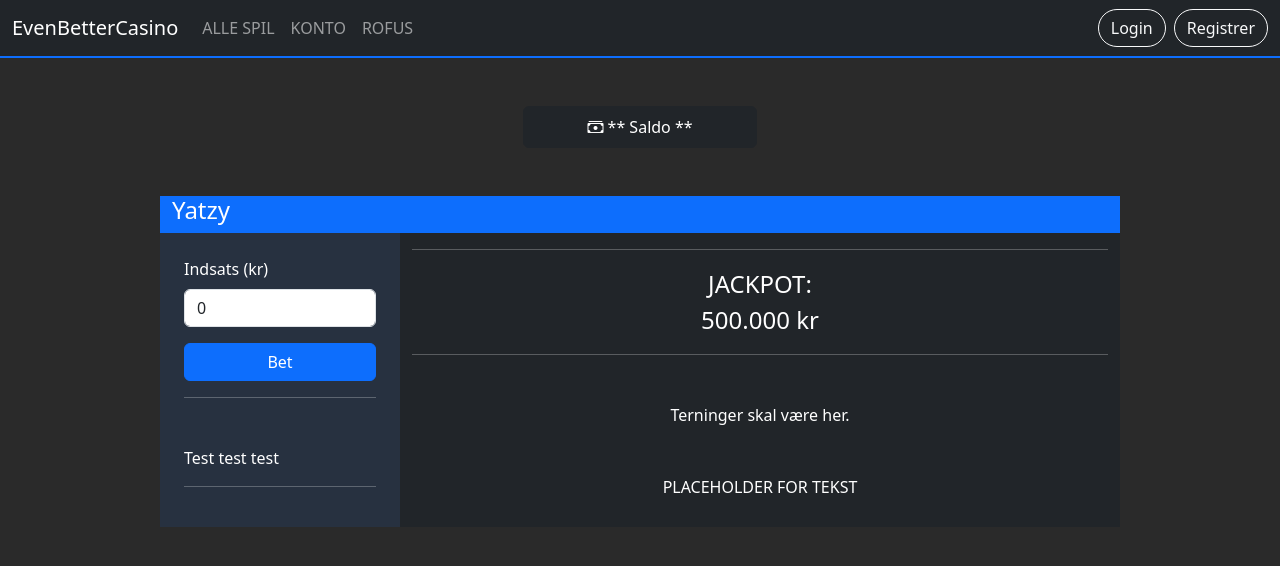
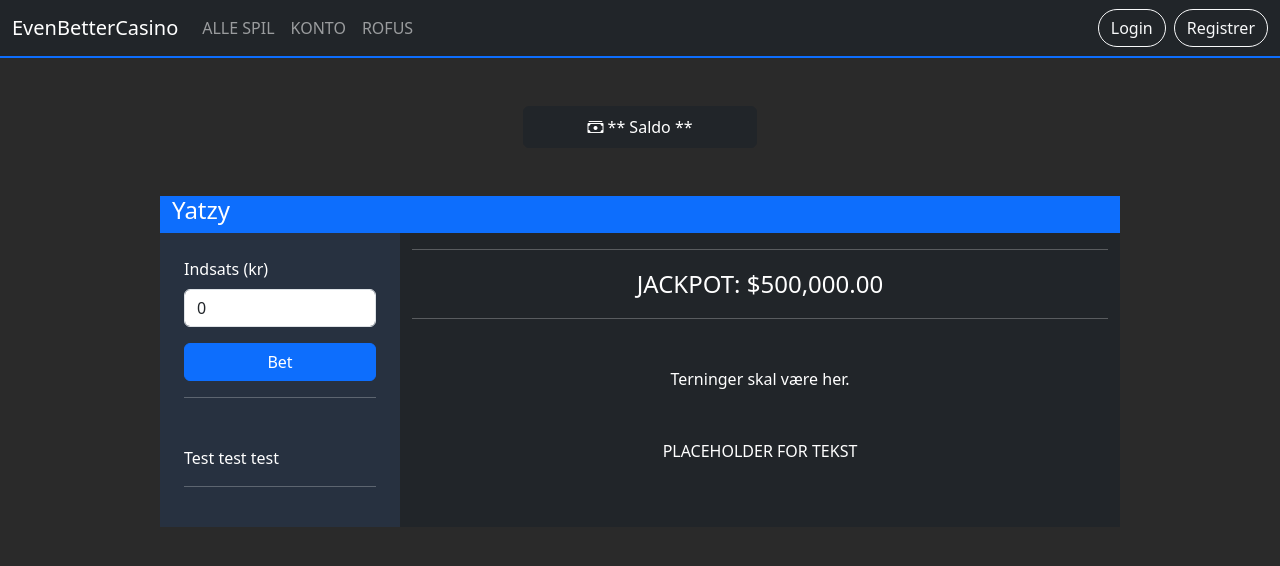
Before and after one commit to NiklasWeinreich/EvenBetterCasino, an Angular app in the folder Frontend/: page /games/yatzy in a window 1280 px wide. Shown: the top 566 px of the page. Built offline with nearby package versions, Linux system fonts and the light colour scheme.

Commit message:
Tilføjede mulighed for, at spil kan have en progress bar til at vise hvor langt de er fra en eventuel jackpot.

```diff
--- a/Frontend/src/app/Components/games/game-layout/game-layout.component.html
+++ b/Frontend/src/app/Components/games/game-layout/game-layout.component.html
@@ -37,8 +37,8 @@
             <div class=" fs-4 text-center mb-5">
                 <hr>
                 <ng-content select="[slot='jackpot-area']"></ng-content>
+                <ng-content select="[slot='progress-bar']"></ng-content>
                 <hr>
-
             </div>
             <ng-content select="[slot='game-area']"></ng-content>
         </div>
--- a/Frontend/src/app/Components/games/yatzy-game/yatzy-game.component.html
+++ b/Frontend/src/app/Components/games/yatzy-game/yatzy-game.component.html
@@ -16,10 +16,7 @@
     </div>
     <div slot="jackpot-area">
         <div>
-            JACKPOT:
-        </div>
-        <div>
-            500.000 kr
+            JACKPOT: {{ jackpot | currency}}
         </div>
     </div>
     <div slot="bet-area">
--- a/Frontend/src/app/Components/games/yatzy-game/yatzy-game.component.ts
+++ b/Frontend/src/app/Components/games/yatzy-game/yatzy-game.component.ts
@@ -13,6 +13,7 @@ import { HttpClient } from '@angular/common/http';
 })
 export class YatzyGameComponent {
 
+  jackpot : number = 500000;
 
 
 }
```
